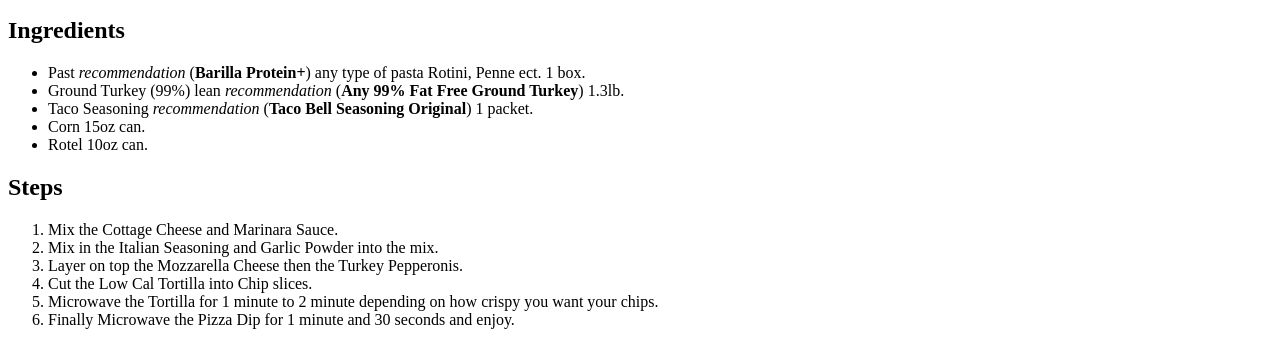
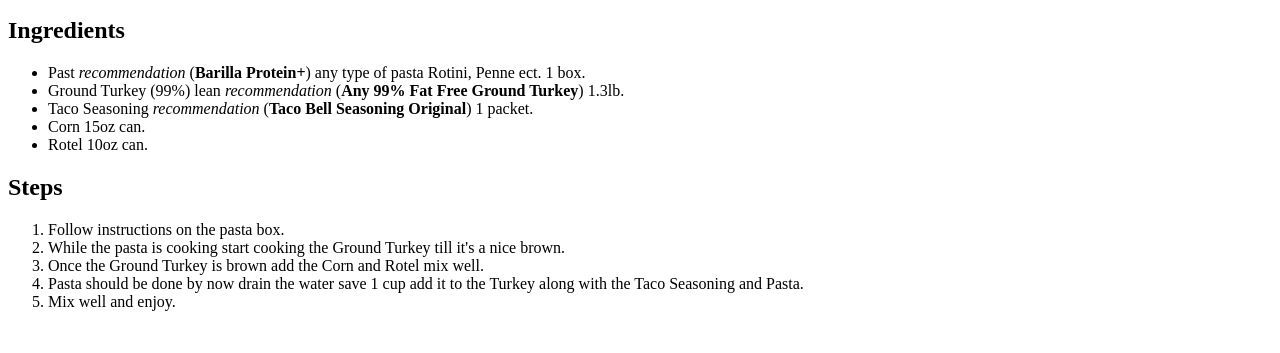
Before and after one commit to KnightPercival/odin-recipes, a plain HTML site: page recipes/protein-pasta.html in a window 1280 px wide. Shown: the part 447-800 px from the top of the page. Drawn offline with Linux system fonts and the light colour scheme.

Commit message:
Update protein-pasta.html steps

```diff
--- a/recipes/protein-pasta.html
+++ b/recipes/protein-pasta.html
@@ -28,12 +28,11 @@
     <h2>Steps</h2>
 
     <ol>
-        <li>Mix the Cottage Cheese and Marinara Sauce.</li>
-        <li>Mix in the Italian Seasoning and Garlic Powder into the mix.</li>
-        <li>Layer on top the Mozzarella Cheese then the Turkey Pepperonis.</li>
-        <li>Cut the Low Cal Tortilla into Chip slices.</li>
-        <li>Microwave the Tortilla for 1 minute to 2 minute depending on how crispy you want your chips.</li>
-        <li>Finally Microwave the Pizza Dip for 1 minute and 30 seconds and enjoy.</li>
+        <li>Follow instructions on the pasta box.</li>
+        <li>While the pasta is cooking start cooking the Ground Turkey till it's a nice brown.</li>
+        <li>Once the Ground Turkey is brown add the Corn and Rotel mix well.</li>
+        <li>Pasta should be done by now drain the water save 1 cup add it to the Turkey along with the Taco Seasoning and Pasta.</li>
+        <li>Mix well and enjoy.</li>
     </ol>
 
 </body>
```
